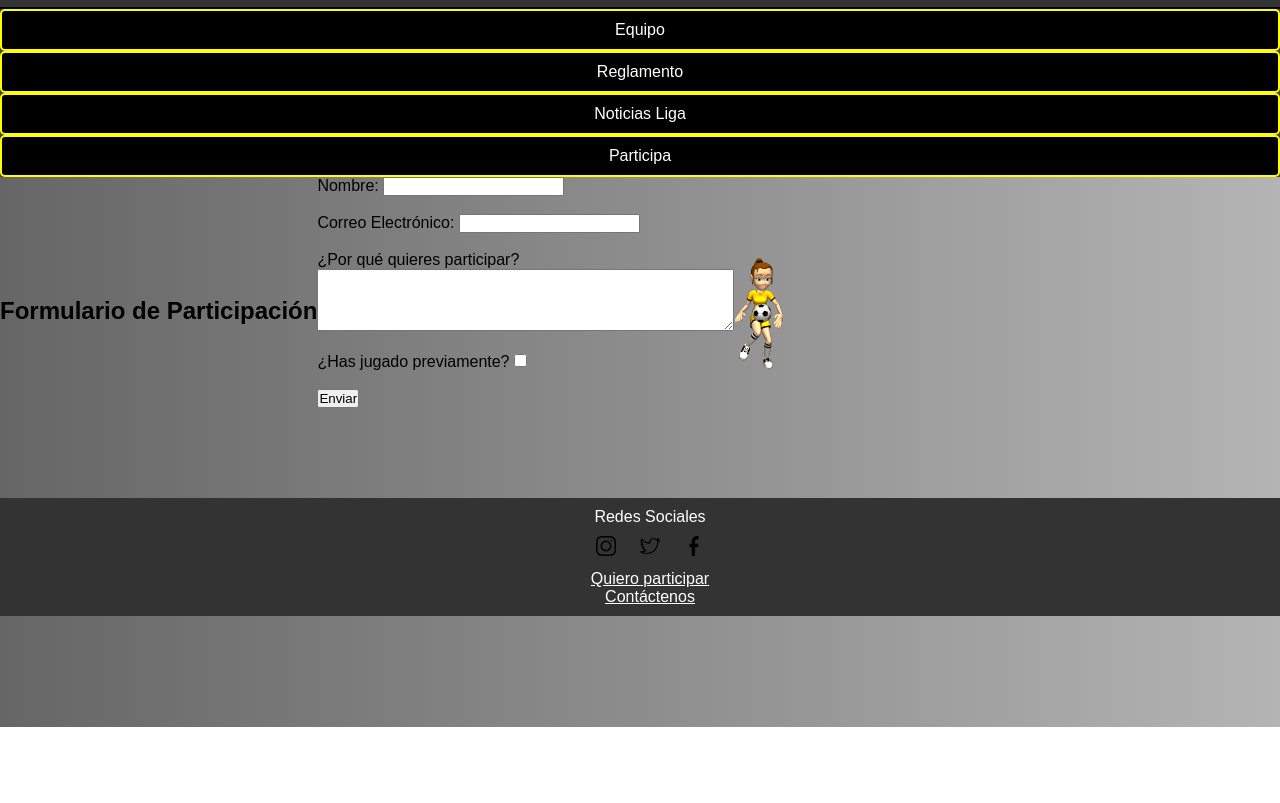
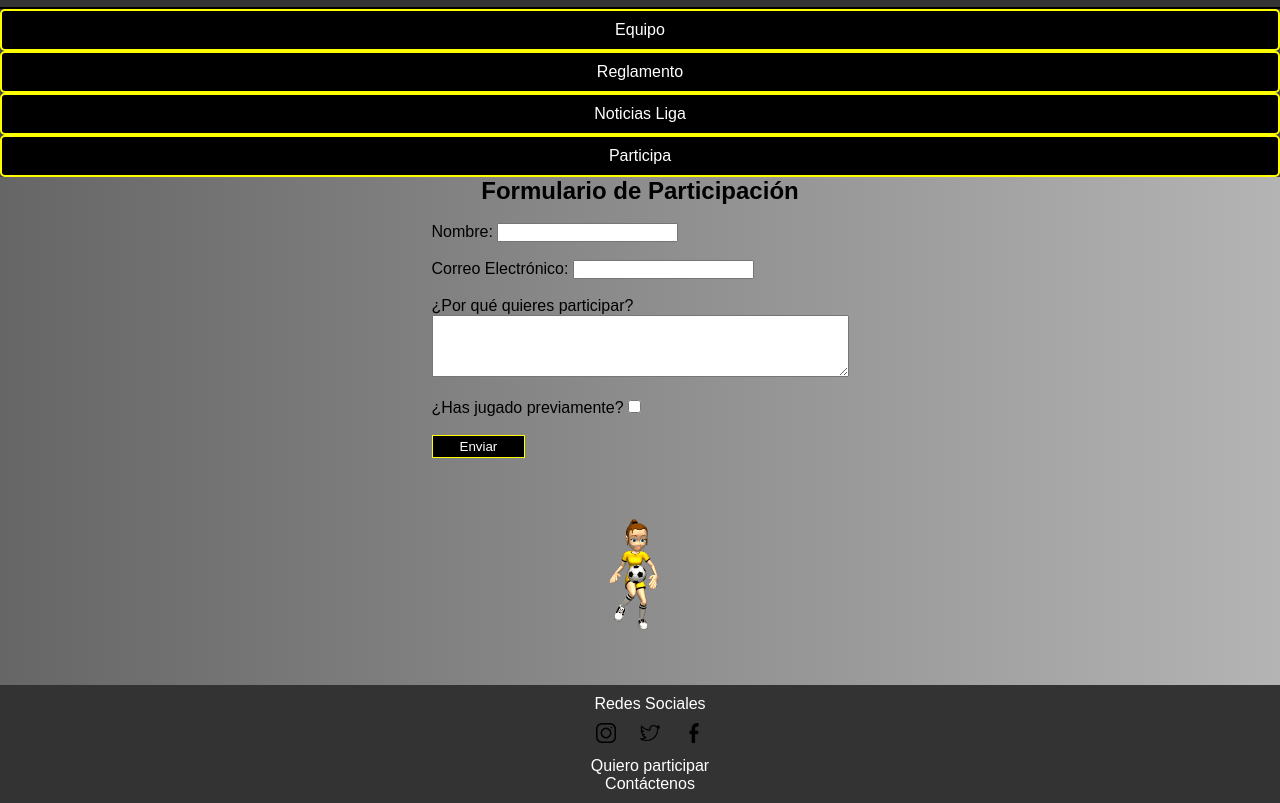
Before and after one commit to miguel04fr/HTML_Marcos, a plain HTML site: page Pc/Html/participa.html in a window 1280 px wide. Shown: the part 73-876 px from the top of the page. Before the commit the page ends 800 px from the top, so only its background shows below. Drawn offline with Linux system fonts and the light colour scheme.

Commit message:
update de style footer

```diff
--- a/Pc/Css/estilos.css
+++ b/Pc/Css/estilos.css
@@ -41,7 +41,10 @@ header img {
 
 #contenido {
     display: flex;
+    align-content: center;
+    justify-content: center;
     align-items: center;
+    flex-direction: column;
 }
 .col1, .col2, .col3 {
     position: relative;
@@ -68,7 +71,12 @@ footer {
     padding: 10px;
     bottom: 0;
     width: 100%;
+
 }
+ .social-icons a {
+    width: 2px;
+}
+
 
 .social-text {
     margin-bottom: 10px;
@@ -80,6 +88,13 @@ footer {
 }
 .footer-links {
     margin-top: 10px;
+}
+footer .footer-links a{
+    text-decoration: none;
+}
+footer .footer-links a:hover{
+    text-decoration: underline;
+
 }
 
 .menu-button {
@@ -93,3 +108,17 @@ footer {
     color: white;
     text-decoration: none;
 }
+.A_boton_enviar input{
+    padding: 3px 27px;
+    background: black;
+    color: white;
+    border: 1px solid;
+    border-color: yellow;
+}
+.A_boton_enviar input:hover{
+    background-color: white;
+    color: #333;
+    border: none;
+
+box-shadow: 1px 2px 37px -6px #000000;
+}
--- a/Pc/Html/participa.html
+++ b/Pc/Html/participa.html
@@ -33,6 +33,7 @@
 
 
     <h2>Formulario de Participación</h2>
+    <br>
 
     <form >
         <label for="nombre">Nombre:</label>
@@ -46,8 +47,9 @@
 
         <label for="jugado">¿Has jugado previamente?</label>
         <input type="checkbox" id="jugado" name="jugado"><br><br>
-
+         <div class="A_boton_enviar">
         <input type="submit" value="Enviar">
+    </div>
         <br>
         <br>
         <br>
```
Also changed, not shown: Pc/index.html (+3 -3 lines).
